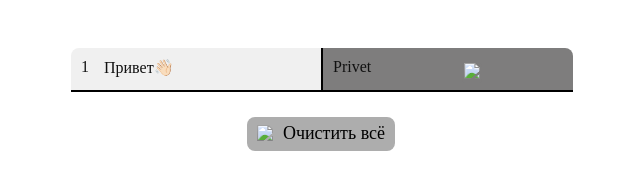
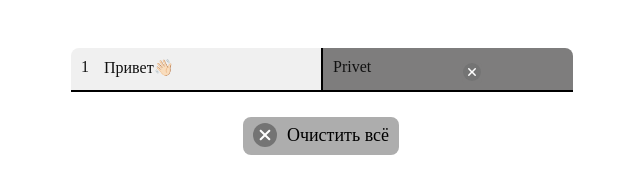
Before and after one commit to ArturitoDevelop/Translit, a plain HTML site: page index.html in a window 1280 px wide. Shown: the part 135-328 px from the top of the page, 319-959 px from the left. Drawn offline with Linux system fonts and the light colour scheme; files that its build step writes are made by us from their sources.

Commit message:
Update index.html

```diff
--- a/index.html
+++ b/index.html
@@ -17,13 +17,13 @@
 
       <div class="translit">
         Privet<button class="deleteButton">
-          <img src="./icons/cross.svg" />
+          <img src="./cross.svg" />
         </button>
       </div>
     </div>
     <div class="downBtn">
       <button class="btnDel">
-        <img id="crosss" src="icons/Group1.svg" />Очистить всё
+        <img id="crosss" src="./Group1.svg" />Очистить всё
       </button>
     </div>
   </body>
```
